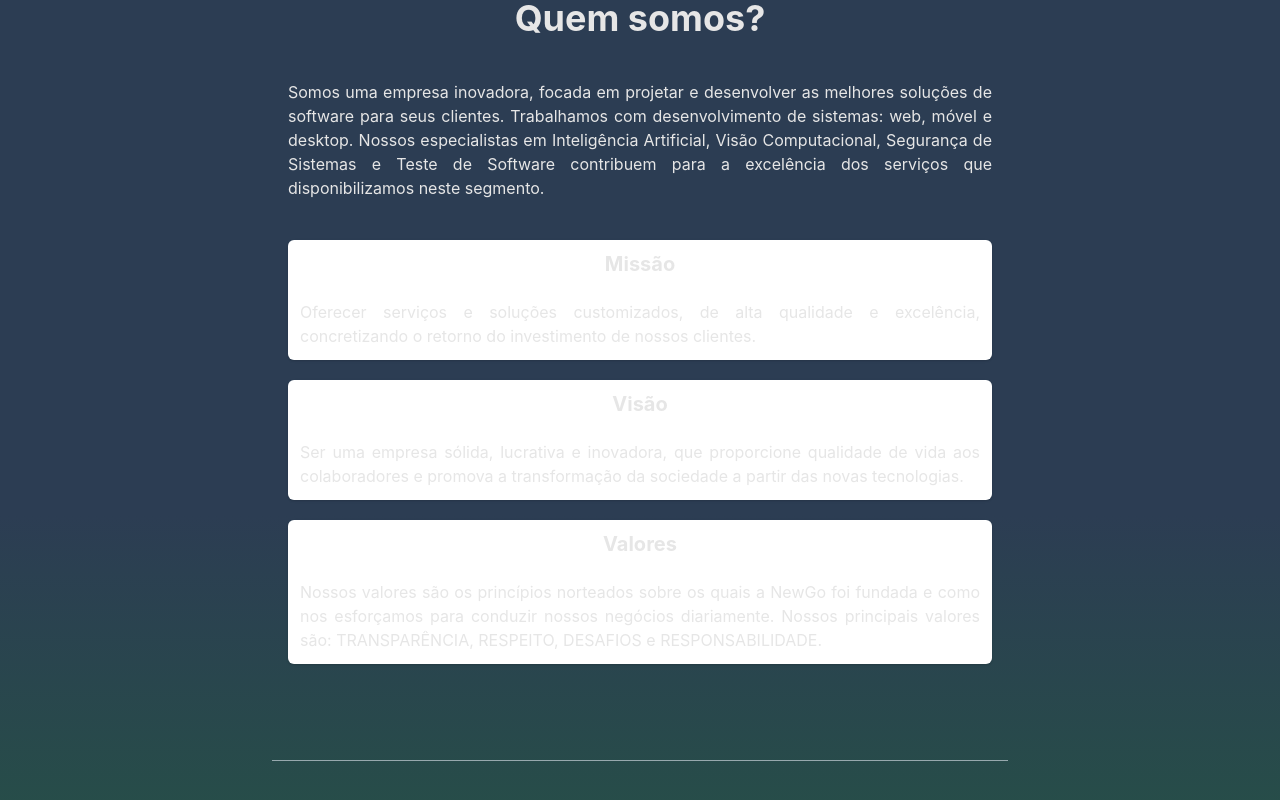
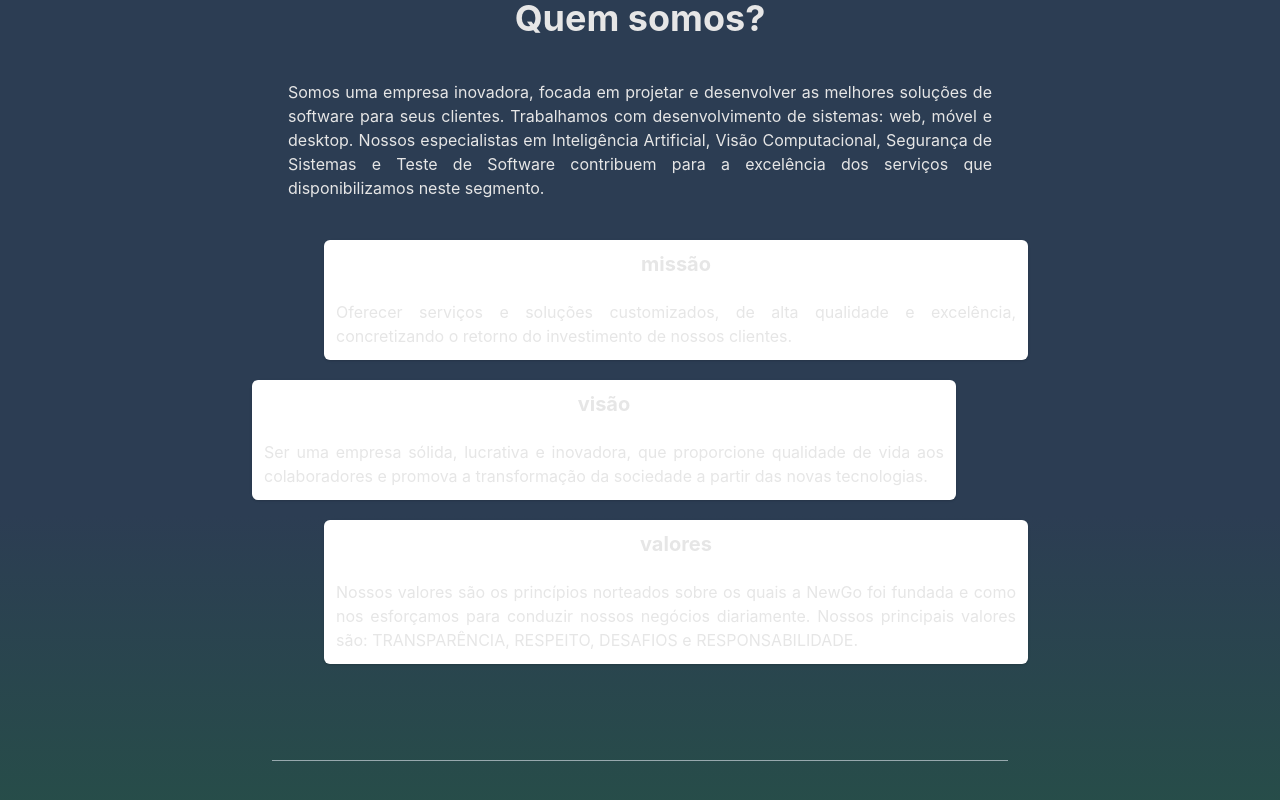
Before and after one commit to tonnyyyy/newgo-tarefa-01, a React (Vite) app: page /home in a window 1280 px wide. Shown: the part 548-1348 px from the top of the page. Built offline with nearby package versions, Linux system fonts and the light colour scheme.

Commit message:
add animation in homepage cards

```diff
--- a/src/components/templates/QuemSomosTemplate/index.tsx
+++ b/src/components/templates/QuemSomosTemplate/index.tsx
@@ -1,4 +1,4 @@
-import { Stack, Text } from "@chakra-ui/react";
+import { Box, Stack, Text } from "@chakra-ui/react";
 import Card from "../../Card";
 import Container from "../../Container";
 import Title from "../../Title";
@@ -16,9 +16,42 @@ const QuemSomosTemplate: React.FC<IQuemSomosTemplateProps> = ({ resumo, missao,
       <Title text='Quem somos?' />
       <Text textAlign='justify' pb={10}>{resumo}</Text>
       <Stack spacing={5}>
-        <Card title='Missão' content={missao} />
-        <Card title='Visão' content={visao} />
-        <Card title='Valores' content={valores} />
+        <Box
+          position='relative'
+          left={9}
+          transition='transform .8s'
+          _hover={{
+            transition: 'transform .2s',
+            cursor: 'pointer',
+            transform: 'translateX(-20px)',
+          }}
+        >
+          <Card title='missão' content={missao} />
+        </Box>
+        <Box
+          position='relative'
+          left={-9}
+          transition='transform .8s'
+          _hover={{
+            transition: 'transform .2s',
+            cursor: 'pointer',
+            transform: 'translateX(20px)',
+          }}
+        >
+          <Card title='visão' content={visao} />
+        </Box>
+        <Box
+          position='relative'
+          left={9}
+          transition='transform .8s'
+          _hover={{
+            transition: 'transform .2s',
+            cursor: 'pointer',
+            transform: 'translateX(-20px)',
+          }}
+        >
+          <Card title='valores' content={valores} />
+        </Box>
       </Stack>
     </Container>
   );
```
